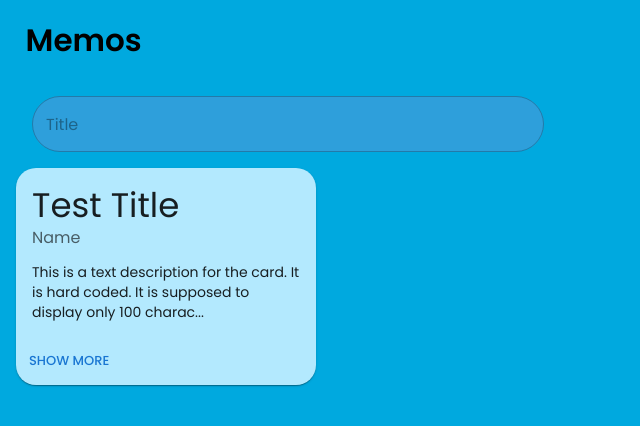
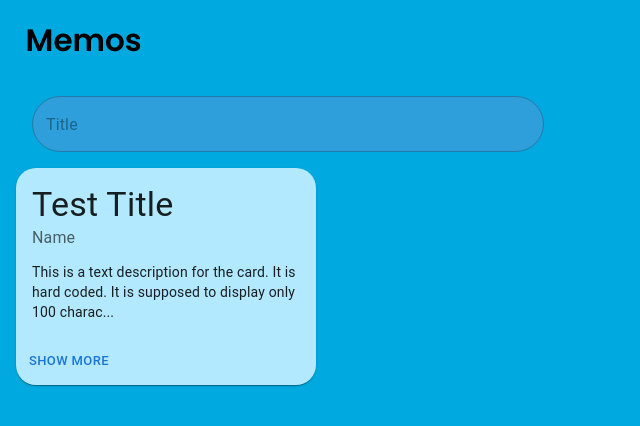
Before and after one commit to fcodelabs/training-web, a React (Create React App) app: page / in a window 1280 px wide. Shown: the top 426 px of the page, without its empty margins (0-640 px from the left). Built offline with nearby package versions, Linux system fonts and the light colour scheme.

Commit message:
redux installation and font update

```diff
--- a/package.json
+++ b/package.json
@@ -6,12 +6,15 @@
     "@emotion/react": "^11.9.3",
     "@emotion/styled": "^11.9.3",
     "@mui/material": "^5.8.6",
+    "@reduxjs/toolkit": "^1.8.3",
     "@testing-library/jest-dom": "^5.14.1",
     "@testing-library/react": "^12.1.2",
     "@testing-library/user-event": "^13.3.0",
     "react": "^17.0.2",
     "react-dom": "^17.0.2",
+    "react-redux": "^8.0.2",
     "react-scripts": "4.0.3",
+    "redux": "^4.2.0",
     "web-vitals": "^2.1.1"
   },
   "scripts": {
--- a/src/App.css
+++ b/src/App.css
@@ -1,3 +1,11 @@
+@import url('https://fonts.googleapis.com/css2?family=Poppins:wght@200;300;400;500;600;700&display=swap');
+
+* {
+  margin: 0;
+  padding: 0;
+  font-family: Poppins, sans-serif;
+  box-sizing: border-box;
+}
 
 .App {
   background-color: #00A9DF;
--- /dev/null
+++ b/src/app/store.js
@@ -0,0 +1,6 @@
+import { configureStore } from "@reduxjs/toolkit";
+
+const store = configureStore({
+    reducer: {},
+});
+export default store;
--- a/src/index.css
+++ /dev/null
@@ -1,14 +0,0 @@
-@import url('https://fonts.googleapis.com/css2?family=Poppins:wght@200;300;400;500;600;700&display=swap');
-
-
-body {
-  margin: 0;
-  font-family: 'Poppins', sans-serif;
-  -webkit-font-smoothing: antialiased;
-  -moz-osx-font-smoothing: grayscale;
-}
-
-code {
-  font-family: source-code-pro, Menlo, Monaco, Consolas, 'Courier New',
-    monospace;
-}
--- a/src/index.js
+++ b/src/index.js
@@ -1,19 +1,16 @@
 import React from "react";
 import ReactDOM from "react-dom";
-import "./index.css";
 import App from "./App";
 import reportWebVitals from "./reportWebVitals";
-import { createTheme, ThemeProvider } from "@mui/material/styles";
 
-const theme = createTheme({
-    typography: { fontFamily: "Poppins,sans-serif" },
-});
+import { Provider } from "react-redux";
+import store from "./app/store";
 
 ReactDOM.render(
     <React.StrictMode>
-        <ThemeProvider theme={theme}>
+        <Provider store={store}>
             <App />
-        </ThemeProvider>
+        </Provider>
     </React.StrictMode>,
     document.getElementById("root")
 );
--- a/src/pages/DiaryHome.js
+++ b/src/pages/DiaryHome.js
@@ -4,6 +4,9 @@ import { useState } from "react";
 import DiaryCard from "../components/DiaryCard";
 
 const DiaryHome = () => {
+    //logged user name
+    const userName = "Owin";
+
     const [showCollapsed, setShowCollapsed] = useState(false);
     const [title, setTitle] = useState("");
     const [description, setDescription] = useState("");
@@ -15,9 +18,6 @@ const DiaryHome = () => {
             backgroundColor="#B3E9FE"
         />,
     ]);
-
-    //logged user name
-    const userName = "Owin";
 
     const handleTitleChange = (event) => {
         setTitle(event.target.value);
```
Also changed, not shown: 1 other file (tests, documents, lock files or other folders).
